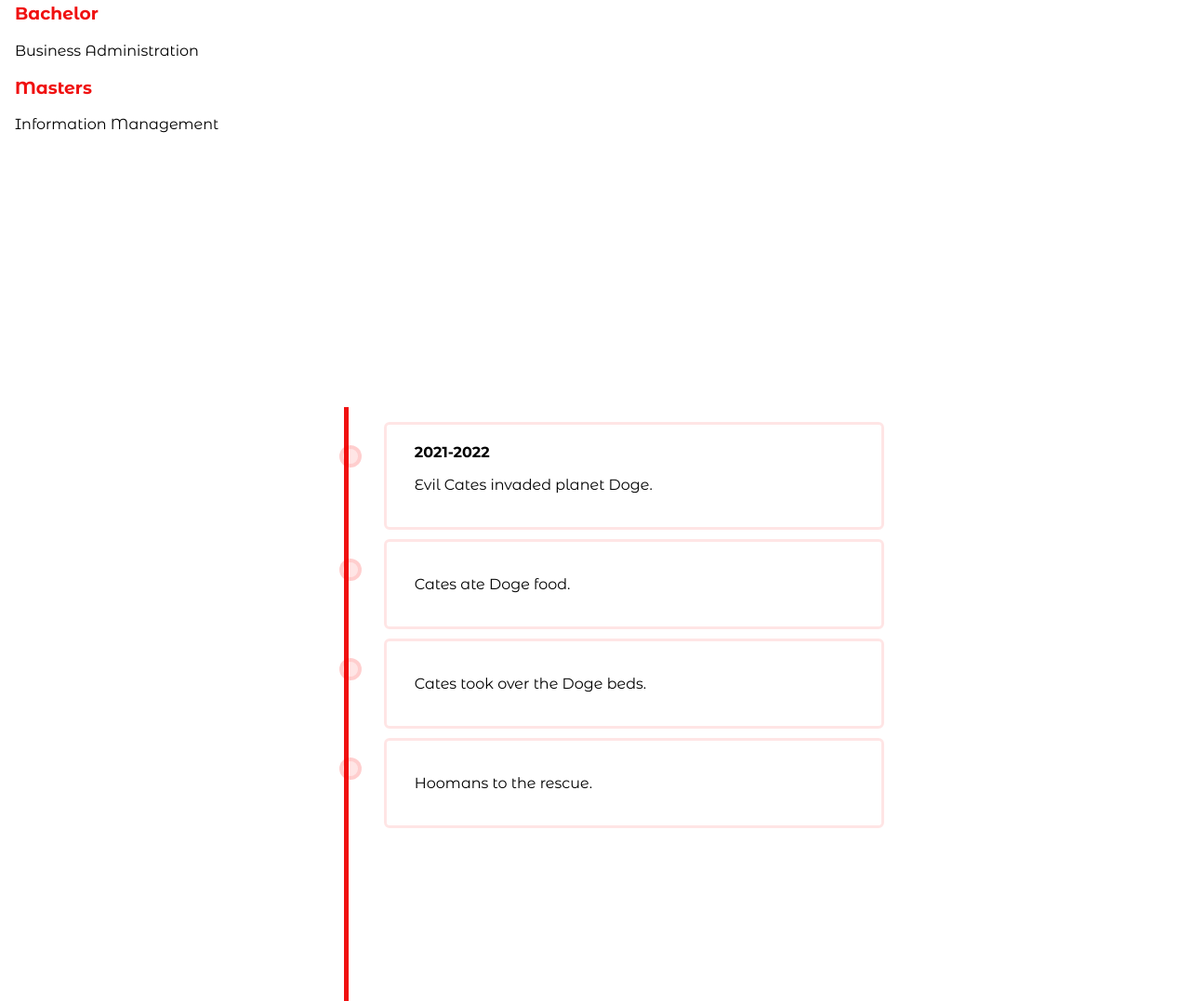
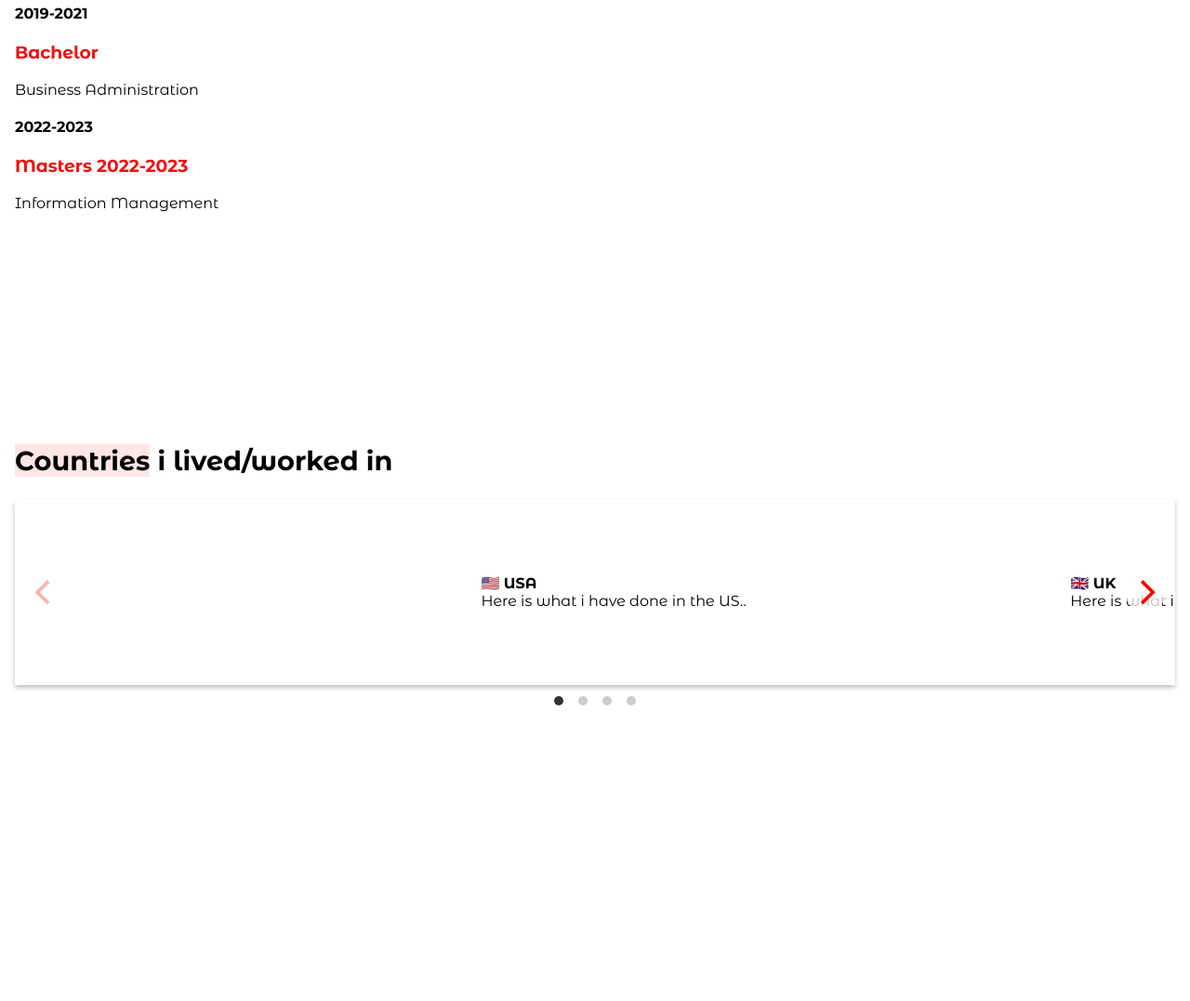
Before and after one commit to AnastasiaDv491/Personal-Portfolio, a plain HTML site: page index.html in a window 1280 px wide. Shown: the part 2061-3138 px from the top of the page at 93% size. Drawn offline with nearby package versions, Linux system fonts and the light colour scheme.

Commit message:
academics + countries

```diff
--- a/assets/css/styles.css
+++ b/assets/css/styles.css
@@ -1,3 +1,6 @@
+html, body {
+  height: 100%;
+}
 body {
   font-family: "Montserrat Alternates", sans-serif;
   margin:0;
@@ -6,6 +9,7 @@ html {
   scroll-snap-type: mandatory;
   scroll-snap-points-y: repeat(100vh);
   scroll-snap-type: y mandatory;
+
 }
 section {
   border-bottom: 1px solid white;
@@ -24,6 +28,9 @@ a {
 }
 h2 {
   font-size: 1.5em;
+}
+ul > li{
+  list-style: none;
 }
 .welcome-text {
   font-weight: bold;
@@ -184,7 +191,9 @@ desktop*/
 }
 
 
-
+.academics-degree {
+  color: #F01111;
+}
 @media screen and (max-width: 360px) {
   .academics-container {
     padding-top: 2.5rem;
@@ -192,63 +201,78 @@ desktop*/
   .academics-text {
     text-align: right;
     font-size: larger;
-
+  }
+  .academics-year{
+    margin: 0;
+  }
+  .academics-program-title{
+    margin: 0;
+  }
+  .academics-program-wrap {
+    margin-top: 1rem;
+  }
+  .academics-degree {
+    color: #F01111;
+    font-weight: bold;
+    margin-top: 0.5rem;
+    margin-bottom: 0;
   }
 }
 
-.academics-degree {
-  color: #F01111;
-  font-weight: bold;
+
+.carousel {
+  box-shadow: rgba(0, 0, 0, 0.24) 0px 3px 5px;
 }
-/* timeline */
+.carousel-cell {
+  width: 100%;
+  height: 200px;
+  margin-right: 10px;
+  counter-increment: gallery-cell;
+ }
 
-/* (A) "SET" THE TIMELINE CONTAINER */
-.altTL, div.altEV { box-sizing: border-box; }
-.altTL {
-  /* (A1) RELATIVE POSITION IS NECESSARY... */
-  position: relative;
-  /* (A2) WIDTH RESTRICTION & CENTER ON PAGE */
-  max-width: 600px;
-  margin: 0 auto;
+/* cell number */
+.carousel-cell {
+  width: 70%;
+  height: 200px;
+  /* flex-box, center image in cell */
+  display: -webkit-box;
+  display: -webkit-flex;
+  display:         flex;
+  -webkit-box-pack: center;
+  -webkit-justify-content: center;
+          justify-content: center;
+  -webkit-align-items: center;
+          align-items: center;
 }
 
-.altTL::before {
-  /* (B1) DRAW THE VERTICAL TIMELIME */
-  content: '';
-  width: 5px;
-  background-color: #F01111;
-  /* (B2) SET IN MIDDLE OF CONTAINER */
-  position: absolute;
-  top: 0;
-  bottom: 20%;
-  left: 5%;
+.carousel-cell img {
+  display: block;
+  max-width: 100%;
+  max-height: 100%;
+  /* dim unselected */
+
+
+}
+@media screen and ( min-width: 768px ) {
+  /* half-width cells for larger devices */
+  .carousel-cell { width: 50%; }
 }
 
-/* (C) STYLES FOR EVENTS */
-div.altEV {
-  position: relative;
-  left: 10%;
-  /* DEFAULT TO LEFT, USE .RIGHT BELOW TO PLACE EVENT ON THE RIGHT */
-  padding: 20px 30px;
-  border-radius: 6px;
-  margin-bottom: 10px;
-  margin-right: 30px;
-  border-style: solid;
-  border-color:rgba(255, 0, 0, 0.1);
+.flickity-prev-next-button .arrow {
+  fill: red;
 }
-/* div.right { left: 55%; } */
+.flickity-prev-next-button.no-svg {
+  color: red;
+}
 
-
-div.altEV.right::after {
-  content: '';
-  z-index:1;
-  background: rgba(255, 0, 0, 0.1);
-  border: 4px solid rgba(255, 0, 0, 0.1);
-  width: 16px;
-  height: 16px;
-  border-radius: 50%;
+/* delete before work */
+.test {
+  margin-top: 0;
   position: absolute;
-  top: 20%;
-  left: auto;
-  right: 105%;
+  top: 200px;
+  font-size: xxx-large;
+  color: steelblue;
+  -webkit-transform: rotate(
+-40deg
+);
 }
--- a/index.html
+++ b/index.html
@@ -41,10 +41,14 @@
       content="#FFF"
       media="(prefers-color-scheme: light)"
     />
+    <link rel="stylesheet" href="https://unpkg.com/flickity@2/dist/flickity.min.css">
+
   </head>
 
   <body>
+
     <section class="welcome-container">
+      <!-- <h1 class="test">📢UNDER CONSTRUCTION📢</h1> -->
       <div class="welcome-stars">
         <img class="welcome-star-small1" src="/src/small-star.png" />
         <img class="welcome-star-small2" src="/src/small-star.png" />
@@ -52,6 +56,7 @@
         <img class="welcome-star-big" src="/src/big-star.png" />
       </div>
       <div class="welcome-text">
+
         <h1>
           hello <br />i'm <span class="ana-highlight-homepage">Anastasia</span>
         </h1>
@@ -81,7 +86,7 @@
 
       <div class="wrap-projects-worked-on">
 
-        <h2> 📆<mark>Projects</mark> <br />i worked on</h2>
+        <h2> <mark>📆Projects</mark> <br />i worked on</h2>
       </div>
       <div class="project-cards">
         <article class="card">
@@ -145,18 +150,20 @@
             <h2><mark>📕Academics</mark></h2>
         </div>
 
-        <div>
-          <h3 class="academics-degree">Bachelor</h3>
-          <p>Business Administration</p>
+        <div class="academics-program-wrap">
+          <h4 class="academics-year">2019-2021 </h4>
+          <h3 class="academics-degree">Bachelor  </h3>
+          <p class="academics-program-title">Business Administration</p>
         </div>
-        <div>
-          <h3 class="academics-degree">Masters</h3>
-          <p>Information Management</p>
+        <div class="academics-program-wrap">
+          <h4 class="academics-year">2022-2023 </h4>
+          <h3 class="academics-degree">Masters 2022-2023</h3>
+          <p class="academics-program-title">Information Management</p>
         </div>
       </div>
     </section>
 
-    <section class="altTL">
+    <!-- <section class="altTL">
 
         <div class="altEV right">
           <strong>2021-2022</strong>
@@ -173,8 +180,41 @@
         </div>
 
 
+    </section> -->
+    <section>
+      <div class="wrap-projects-worked-on">
+
+        <h2> <mark>Countries</mark> i lived/worked in</h2>
+      </div>
+      <div class="carousel js-flickity">
+        <div class="carousel-cell">
+          <ul>
+            <li> <strong>🇺🇸 USA</strong></li>
+            <li>Here is what i have done in the US..</li>
+          </ul>
+        </div>
+        <div class="carousel-cell">
+          <ul>
+            <li> <strong>🇬🇧 UK</strong></li>
+            <li>Here is what i have done in the US..</li>
+          </ul>
+        </div>
+        <div class="carousel-cell">
+          <ul>
+            <li> <strong>🇷🇺 Russia</strong></li>
+            <li>Here is what i have done in the US..</li>
+          </ul>
+        </div>
+        <div class="carousel-cell">
+          <ul>
+            <li> <strong>🇧🇪 Belgium</strong></li>
+            <li>Here is what i have done in the US..</li>
+          </ul>
+        </div>
+      </div>
     </section>
 
     <script src="assets/js/script.js"></script>
+    <script src="https://unpkg.com/flickity@2/dist/flickity.pkgd.min.js"></script>
   </body>
 </html>
```
Also changed, not shown: src/home-icon.png, 1 other file.
